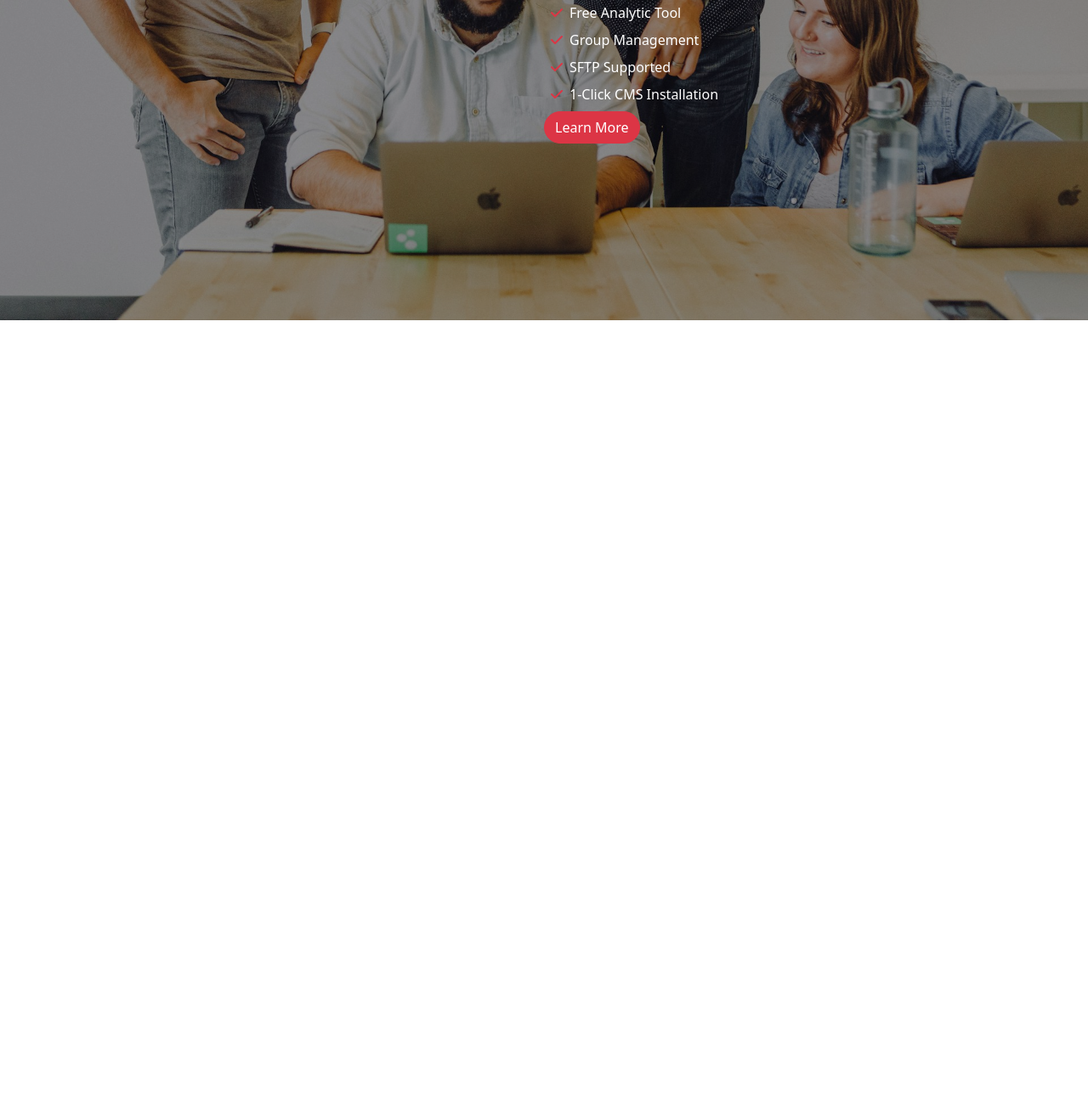
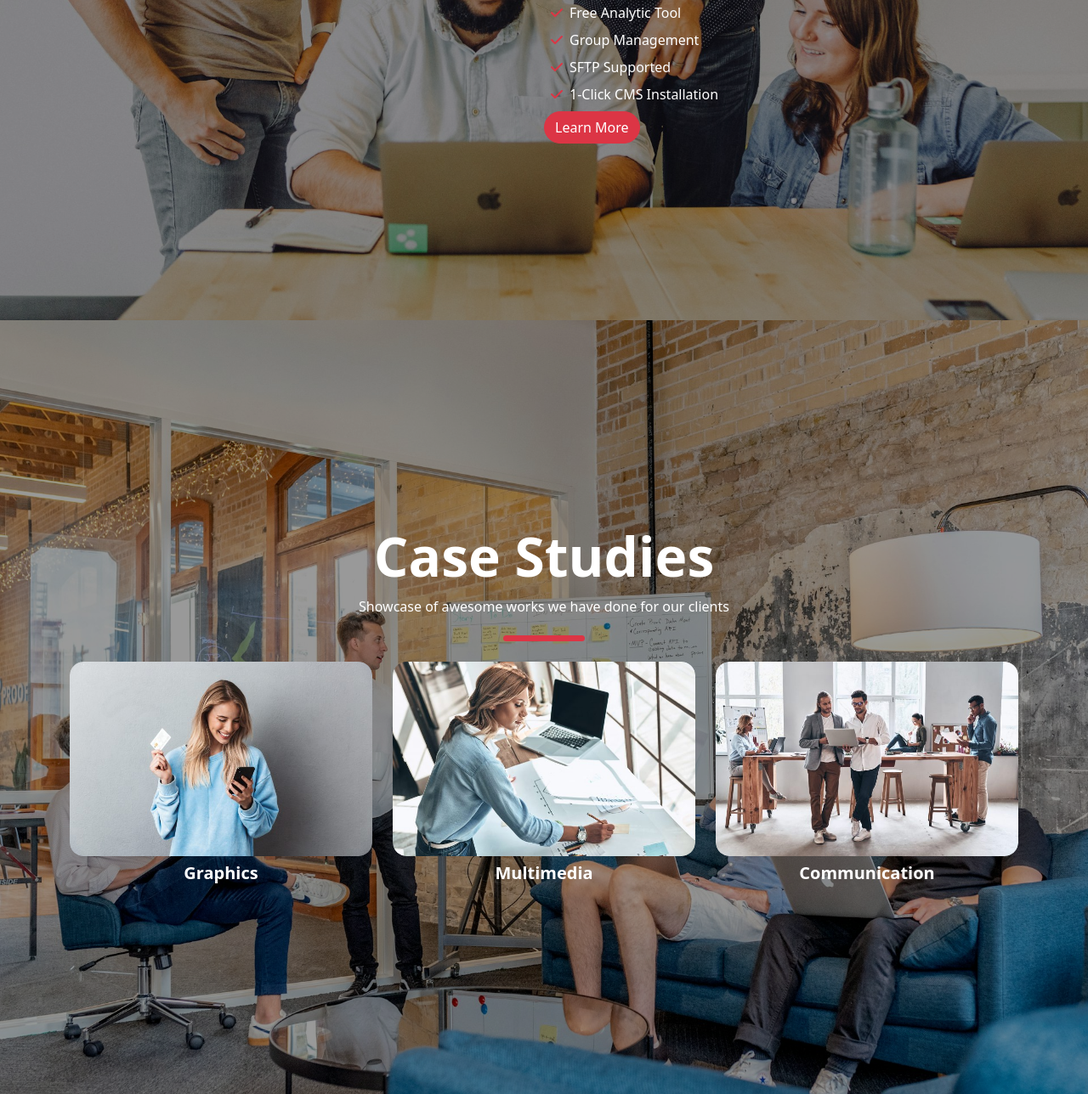
Before and after one commit to ParvinAlasgar/Apzo-LandingPage, a plain HTML site: page public/index.html in a window 1280 px wide. Shown: the part 1984-3272 px from the top of the page at 85% size. Before the commit the page ends 2361 px from the top, so only its background shows below. Drawn offline with Linux system fonts and the light colour scheme.

Commit message:
add: added works section.

```diff
--- a/public/index.html
+++ b/public/index.html
@@ -52,7 +52,9 @@
                   >
                 </li>
                 <li>
-                  <a class="text-decoration-none text-white" href="#">Works</a>
+                  <a class="text-decoration-none text-white" href="#works"
+                    >Works</a
+                  >
                 </li>
                 <li>
                   <a class="text-decoration-none text-white" href="#"
@@ -168,6 +170,57 @@
           </div>
         </div>
       </section>
+      <!-- Works -->
+      <section id="works">
+        <div class="container">
+          <h2 class="text-white fw-bold text-center">Case Studies</h2>
+          <p class="text-white text-center">
+            Showcase of awesome works we have done for our clients
+          </p>
+          <div class="line"></div>
+          <div class="line bg-danger rounded-3 m-auto mb-4"></div>
+          <div class="row justify-content-center row-gap-2">
+            <div class="col-lg-4 col-md-4 col-sm-6 col-12">
+              <div class="wrapper">
+                <div class="img rounded-4 overflow-hidden">
+                  <img
+                    class="img-fluid rounded-4"
+                    src="../src/assets/images/shutterstock_1121661596-700x450.jpg"
+                    alt="work"
+                  />
+                </div>
+                <h5 class="text-white text-center fw-bold my-2">Graphics</h5>
+              </div>
+            </div>
+            <div class="col-lg-4 col-md-4 col-sm-6 col-12">
+              <div class="wrapper">
+                <div class="img rounded-4 overflow-hidden">
+                  <img
+                    class="img-fluid rounded-4"
+                    src="../src/assets/images/shutterstock_1099279190-700x450.jpg"
+                    alt="work"
+                  />
+                </div>
+                <h5 class="text-white text-center fw-bold my-2">Multimedia</h5>
+              </div>
+            </div>
+            <div class="col-lg-4 col-md-4 col-sm-6 col-12">
+              <div class="wrapper">
+                <div class="img rounded-4 overflow-hidden">
+                  <img
+                    class="img-fluid rounded-4"
+                    src="../src/assets/images/shutterstock_1226189986-700x450.jpg"
+                    alt="work"
+                  />
+                </div>
+                <h5 class="text-white text-center fw-bold my-2">
+                  Communication
+                </h5>
+              </div>
+            </div>
+          </div>
+        </div>
+      </section>
     </main>
   </body>
 </html>
--- a/src/assets/sass/_main.scss
+++ b/src/assets/sass/_main.scss
@@ -96,4 +96,40 @@ html {
       z-index: -1;
     }
   }
+  // works
+  #works {
+    background-image: url(../images/austin-distel-wD1LRb9OeEo-unsplash.jpg);
+    @extend %bck_img;
+    position: relative;
+    z-index: 1;
+    padding: 15rem 0;
+    h2 {
+      font-size: 4rem;
+    }
+    .line {
+      width: 6rem;
+      padding: 0.2rem 0;
+    }
+    &::after {
+      content: "";
+      position: absolute;
+      background-color: #000;
+      width: 100%;
+      height: 100%;
+      top: 0;
+      opacity: 0.4;
+      z-index: -1;
+    }
+    .wrapper {
+      cursor: pointer;
+      img {
+        transition: transform 0.3s;
+      }
+      &:hover {
+        img {
+          transform: scale(1.1);
+        }
+      }
+    }
+  }
 }
--- a/src/assets/sass/_responsive.scss
+++ b/src/assets/sass/_responsive.scss
@@ -51,6 +51,11 @@
         h2 {
           font-size: 2rem !important;
         }
+      }
+    }
+    #works {
+      h2 {
+        font-size: 2rem !important;
       }
     }
   }
```
Also changed, not shown: src/assets/sass/style.css, 1 other file.
